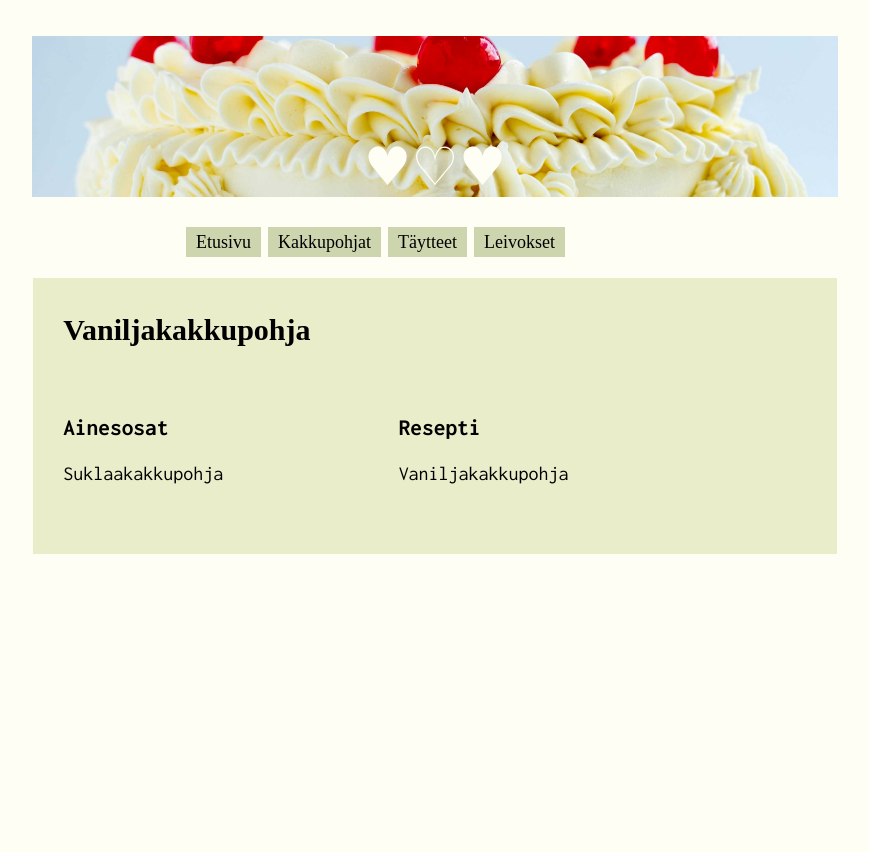
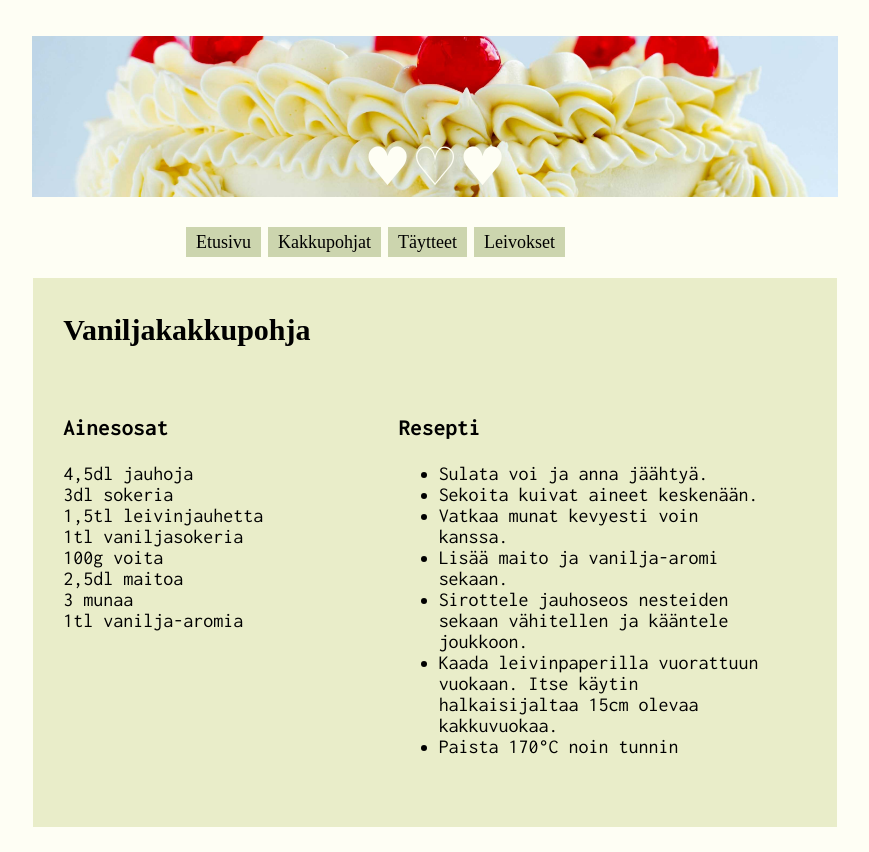
Before and after one commit to ronjawahl/ronjawahl.github.io, a plain HTML site: page vaniljapohja.html in a window 1280 px wide. Shown: the whole page, without its empty margins (205-1074 px from the left). Before the commit the page ends 800 px from the top, so only its background shows below. Drawn offline with Linux system fonts and the light colour scheme; a web font is replaced by a local one.

Commit message:
Update2 vaniljapohja.html

```diff
--- a/vaniljapohja.html
+++ b/vaniljapohja.html
@@ -32,11 +32,22 @@
         <div class="container">
             <div class="column">
               <h3>Ainesosat</h3>
-              <p class="resepti">Suklaakakkupohja</p>
+              <p class="resepti">4,5dl jauhoja<br>3dl sokeria<br>1,5tl leivinjauhetta
+                <br>1tl vaniljasokeria<br>100g voita<br>2,5dl maitoa<br>3 munaa<br>1tl vanilja-aromia</p>
             </div>
             <div class="column">
               <h3>Resepti</h3>
-              <p class="resepti">Vaniljakakkupohja</p>
+              <ul class="reseptilista">
+                <li>Sulata voi ja anna jäähtyä.</li>
+                <li>Sekoita kuivat aineet keskenään.</li>
+                <li>Vatkaa munat kevyesti voin kanssa.</li>
+                <li>Lisää maito ja vanilja-aromi sekaan.</li>
+                <li>Sirottele jauhoseos nesteiden sekaan vähitellen ja kääntele joukkoon.</li>
+                <li>Kaada leivinpaperilla vuorattuun vuokaan. Itse käytin halkaisijaltaa
+                  15cm olevaa kakkuvuokaa.
+                </li>
+                <li>Paista 170°C noin tunnin</li>
+              </ul>
             </div>
           </div>
     </section>
```
